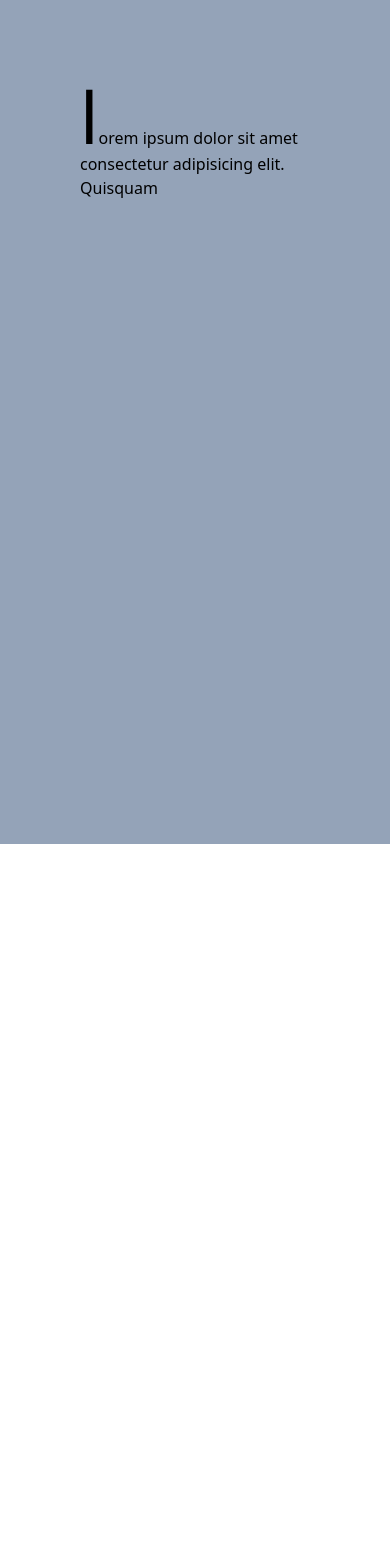
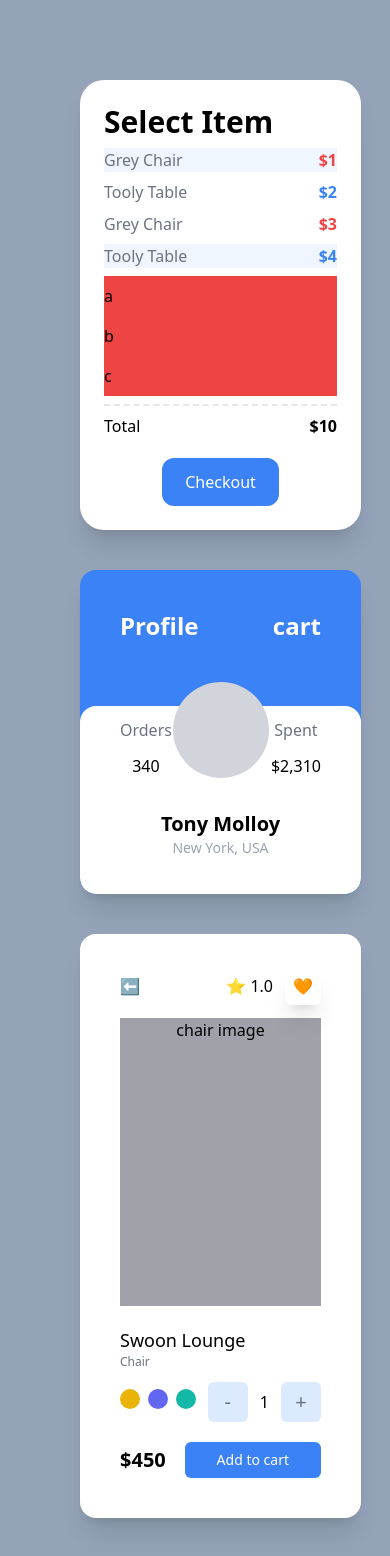
Before and after one commit to yhsol/spinach, a Next.js app: page / in a window 390 px wide. Shown: the top 1556 px of the page. Before the commit the page ends 844 px from the top, so only its background shows below. Built offline with nearby package versions, Linux system fonts and the light colour scheme.

Commit message:
feat: Responsive Modifiers

```diff
--- a/components/TourOfTailwind.tsx
+++ b/components/TourOfTailwind.tsx
@@ -1,6 +1,6 @@
 export function SelectItem() {
   return (
-    <div className="bg-white p-6 rounded-3xl shadow-xl">
+    <div className="bg-white p-6 rounded-3xl shadow-xl sm:bg-red-400 sm:hover:bg-blue-500 md:bg-teal-400 lg:bg-indigo-400 xl:bg-yellow-400 2xl:bg-pink-400">
       <span className="font-semibold text-3xl">Select Item</span>
       <ul>
         {[
--- a/pages/index.tsx
+++ b/pages/index.tsx
@@ -1,9 +1,18 @@
-import { FirstLetter } from "@/components/TourOfTailwind";
-import { Inter } from "next/font/google";
+import { Profile } from "@/components/TourOfTailwind";
+import {
+  FirstLetter,
+  Form,
+  ItemPost,
+  SelectItem,
+} from "@/components/TourOfTailwind";
 
 export default function Home() {
   return (
-    <div className="bg-slate-400 p-20 gap-10 min-h-screen">
+    <div className="bg-slate-400 p-20 grid gap-10 min-h-screen">
+      <SelectItem />
+      <Profile />
+      <ItemPost />
+      <Form />
       <FirstLetter />
     </div>
   );
```
